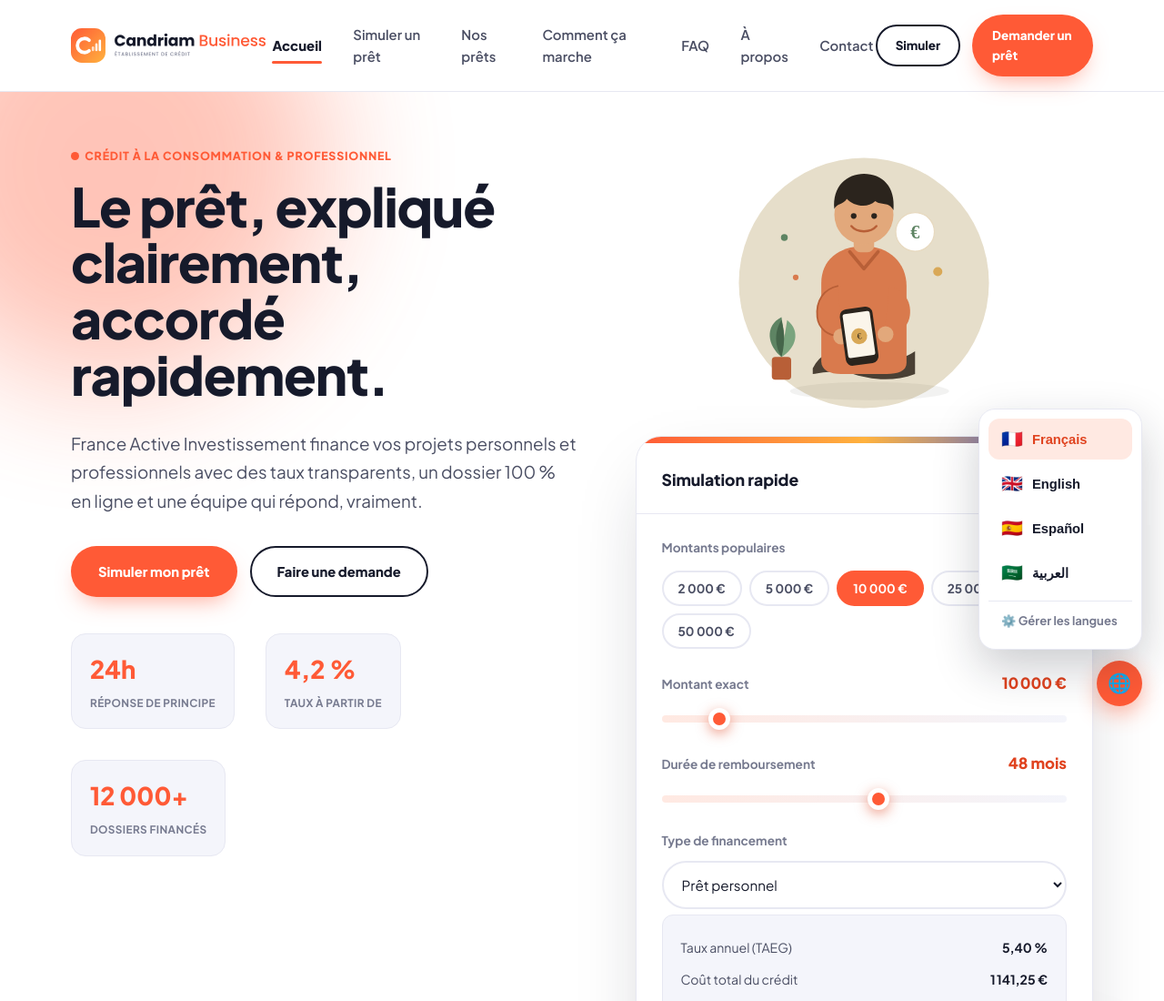
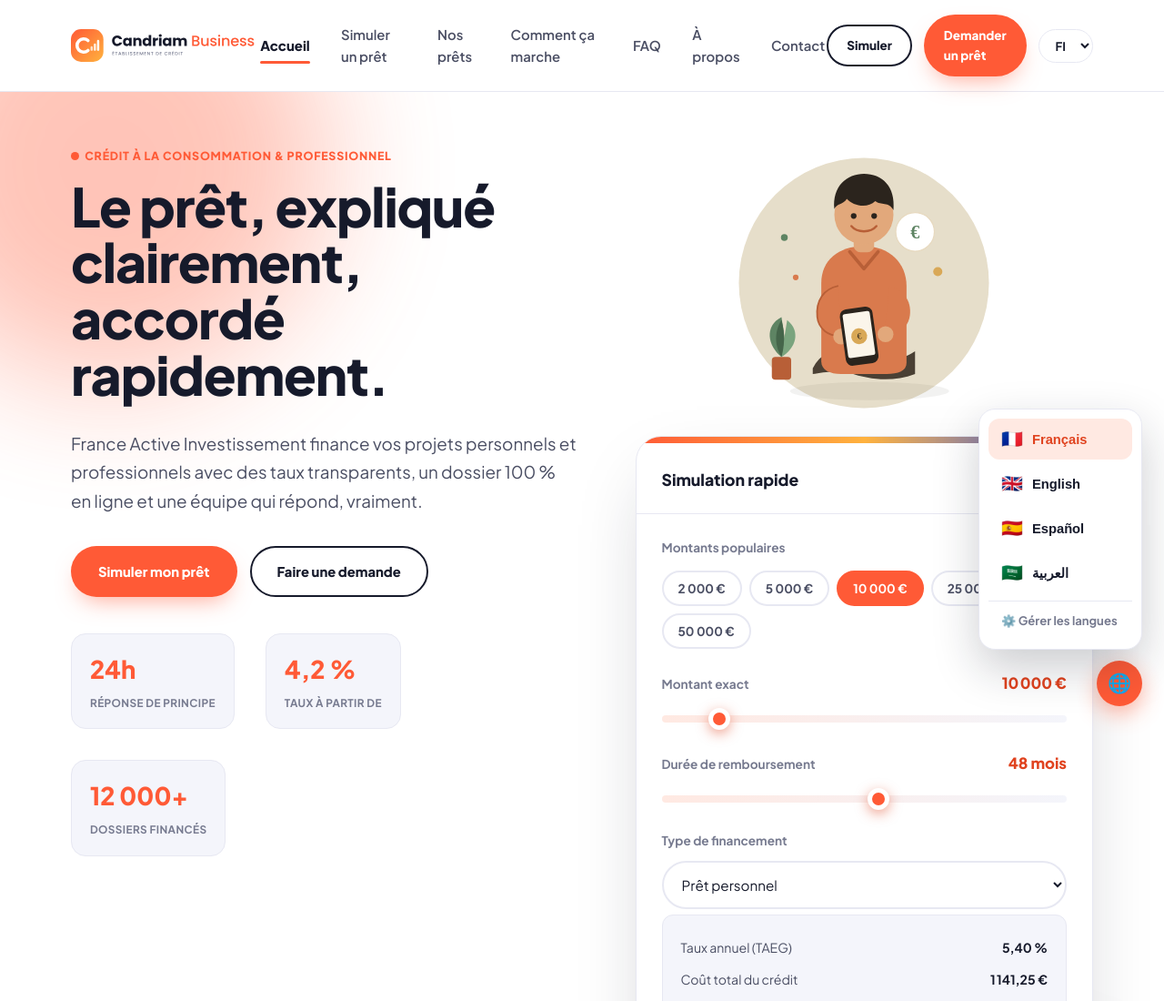
Before and after one commit to bennasrhabib33-a11y/candriam, a plain HTML site: page index.html in a window 1280 px wide. Shown: the top 1100 px of the page at 91% size. Drawn offline with Linux system fonts and the light colour scheme.

Commit message:
Update index.html

```diff
--- a/index.html
+++ b/index.html
@@ -30,7 +30,11 @@
     <div class="nav-cta">
       <a href="simulation.html" class="btn btn-outline btn-small" data-i18n="nav_btn_simuler">Simuler</a>
       <a href="demande.html" class="btn btn-primary btn-small" data-i18n="nav_btn_demander">Demander un prêt</a>
-
+      <select id="lang-switch" class="lang-switch" aria-label="Choisir la langue">
+        <option value="fr">FR</option>
+        <option value="en">EN</option>
+        <option value="es">ES</option>
+      </select>
       <button class="burger" aria-label="Ouvrir le menu">☰</button>
     </div>
   </div>
```
